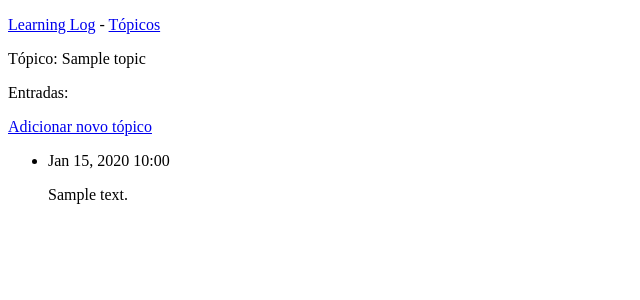
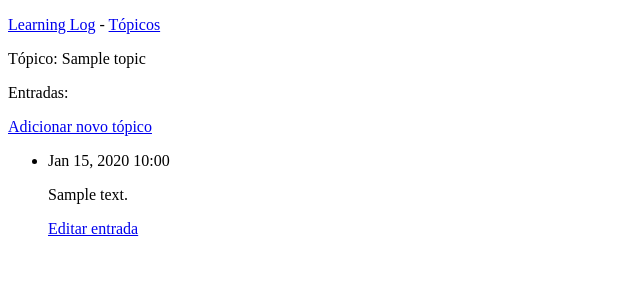
Before and after one commit to fabioTowers/learning_log, a Django app: template learning_logs/templates/learning_logs/topic.html in a window 1280 px wide. Shown: the top 300 px of the page, without its empty margins (0-640 px from the left). Run offline with Django 3.2, Linux system fonts and the light colour scheme; the template is opened without the code that fills it: most values are stand-ins (such as "Sample title", 1, 10 or a date in 2020).

Commit message:
Inserido link para editar entradas abaixo de cada entrada

```diff
--- a/learning_logs/templates/learning_logs/topic.html
+++ b/learning_logs/templates/learning_logs/topic.html
@@ -18,6 +18,9 @@
             compatível com as usadas em navegadores-->
                 <p>{{ entry.date_added | date:'M d, Y H:i' }}</p>
                 <p>{{ entry.text | linebreaks }}</p>
+                <p>
+                    <a href="{% url 'learning_logs:edit_entry' entry.id %}">Editar entrada</a>
+                </p>
             </li>
             {% empty %}
             <li>
```
